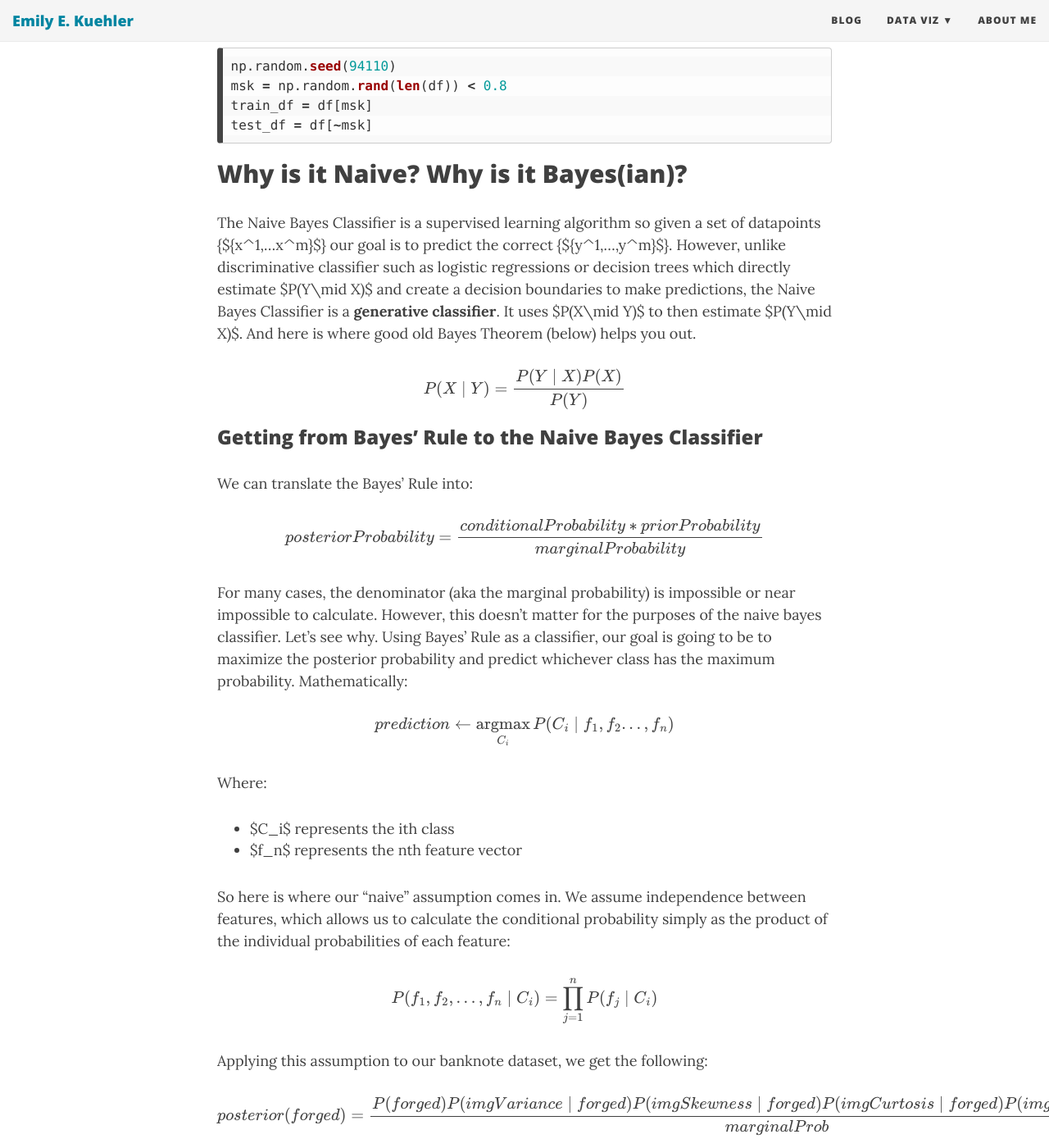
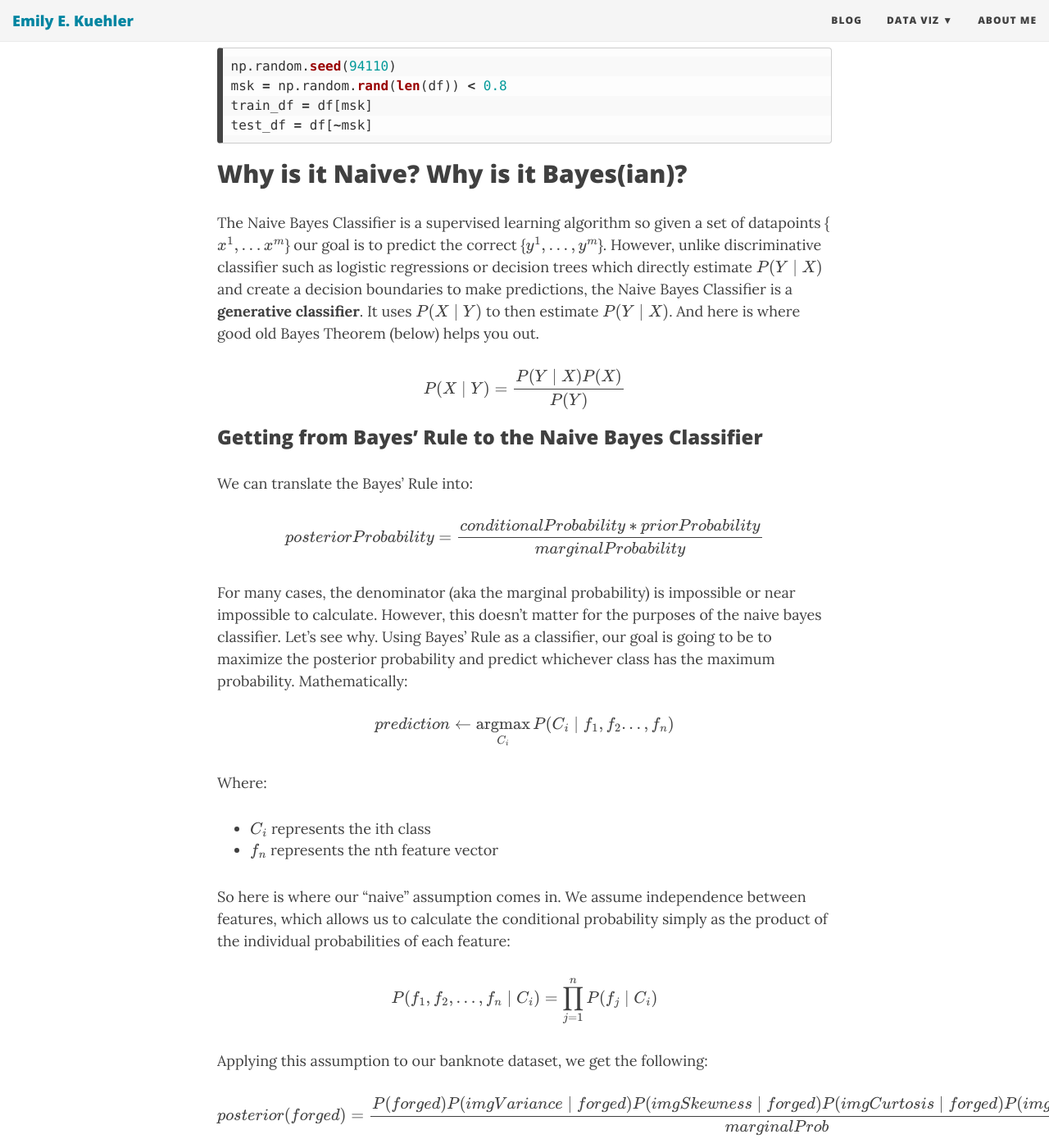
Before and after one commit to emilykuehler/emilykuehler.github.io, a Jekyll site: the page built from _posts/2018-10-28-naive-bayes-from-scratch.md, in a window 1280 px wide and 1400 px high, scrolled down 1330 px. Shown: the whole window at 82% size. Built offline with Jekyll 4.4.1, drawn with Linux system fonts in a browser that asks for light colours; nearby versions of some CDN libraries; formulas are drawn with MathJax 3; some of the changed text lies outside the part shown.

Commit message:
fixed inline formatting issue

```diff
--- a/_posts/2018-10-28-naive-bayes-from-scratch.md
+++ b/_posts/2018-10-28-naive-bayes-from-scratch.md
@@ -111,7 +111,7 @@ test_df = df[~msk]
 
 ## Why is it Naive? Why is it Bayes(ian)?
 
-The Naive Bayes Classifier is a supervised learning algorithm so given a set of datapoints {${x^1,...x^m}$} our goal is to predict the correct {${y^1,...,y^m}$}. However, unlike discriminative classifier such as logistic regressions or decision trees which directly estimate $P(Y\mid X)$ and create a decision boundaries to make predictions, the Naive Bayes Classifier is a __generative classifier__. It uses $P(X\mid Y)$ to then estimate $P(Y\mid X)$. And here is where good old Bayes Theorem (below) helps you out.
+The Naive Bayes Classifier is a supervised learning algorithm so given a set of datapoints {$${x^1,...x^m}$$} our goal is to predict the correct {$${y^1,...,y^m}$$}. However, unlike discriminative classifier such as logistic regressions or decision trees which directly estimate $$P(Y\mid X)$$ and create a decision boundaries to make predictions, the Naive Bayes Classifier is a __generative classifier__. It uses $$P(X\mid Y)$$ to then estimate $$P(Y\mid X)$$. And here is where good old Bayes Theorem (below) helps you out.
 
 $$\displaystyle P(X\mid Y)={\frac {P(Y\mid X)P(X)}{P(Y)}}$$
 
@@ -126,8 +126,8 @@ For many cases, the denominator (aka the marginal probability) is impossible or
 $$\displaystyle prediction \leftarrow \underset{C_i}{\operatorname{argmax}} P(C_i \mid f_1,f_2...,f_n)$$
 
 Where:
-+ $C_i$ represents the ith class
-+ $f_n$ represents the nth feature vector
++ $$C_i$$ represents the ith class
++ $$f_n$$ represents the nth feature vector
 
 So here is where our "naive" assumption comes in. We assume independence between features, which allows us to calculate the conditional probability simply as the product of the individual probabilities of each feature:
 
@@ -144,11 +144,11 @@ With the example, we can see clearly how the marginal probability cancels. But h
 
 $$p(x) = \frac{1}{\sqrt{2\pi \sigma^2}} exp(-\frac{(x-\mu)^2}{2\sigma^2})$$
 
-So to calculate $P(imgEntropy\mid forged)$ we would plug in the following:
+So to calculate $$P(imgEntropy\mid forged)$$ we would plug in the following:
 
 $$P(imgEntropy\mid forged) = \frac{1}{\sqrt{2\pi * variance(imgEntropyInForgedData)}} exp(-\frac{(x-mean(imgEntropyInForgedData)}{2*variance(imgEntropyInForgedData)})$$
 
-Where $x$ is the value of an individual observation.
+Where $$x$$ is the value of an individual observation.
 
 So now we have all background we need write our code.
 
```
